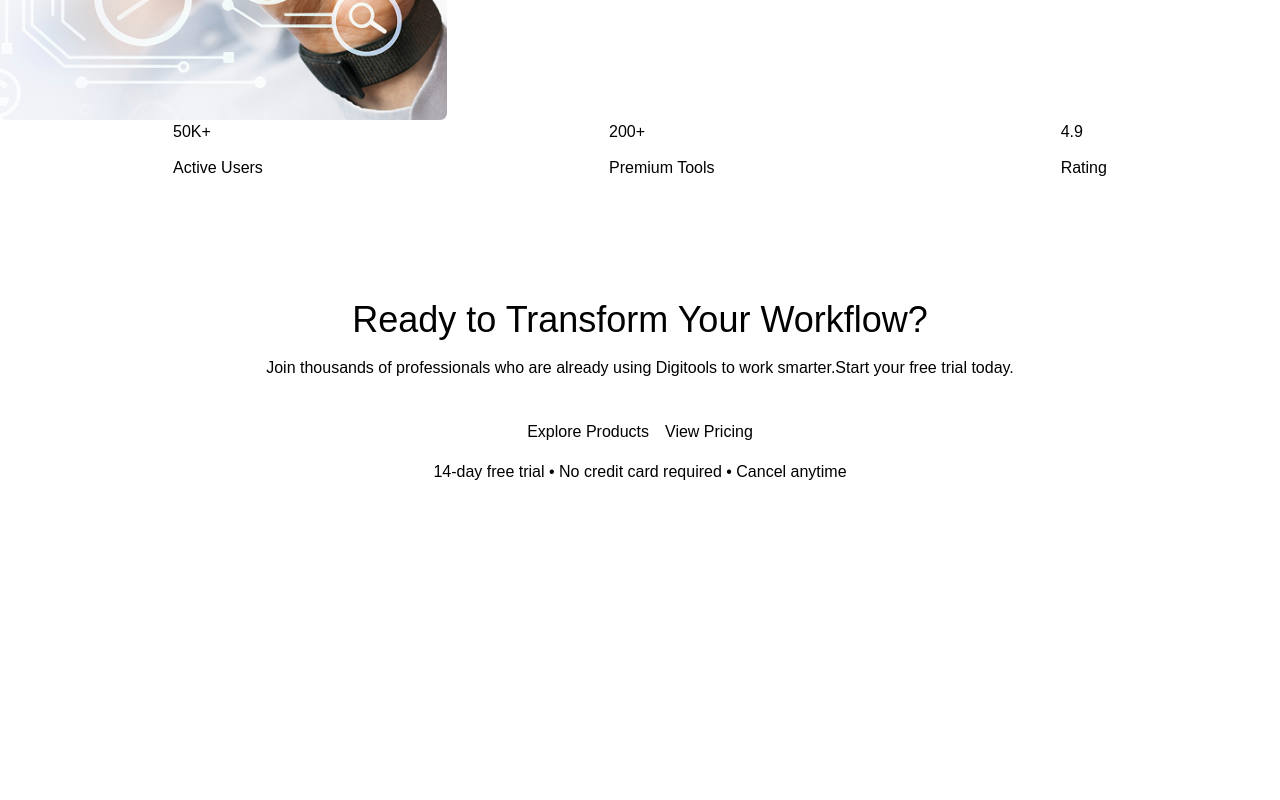
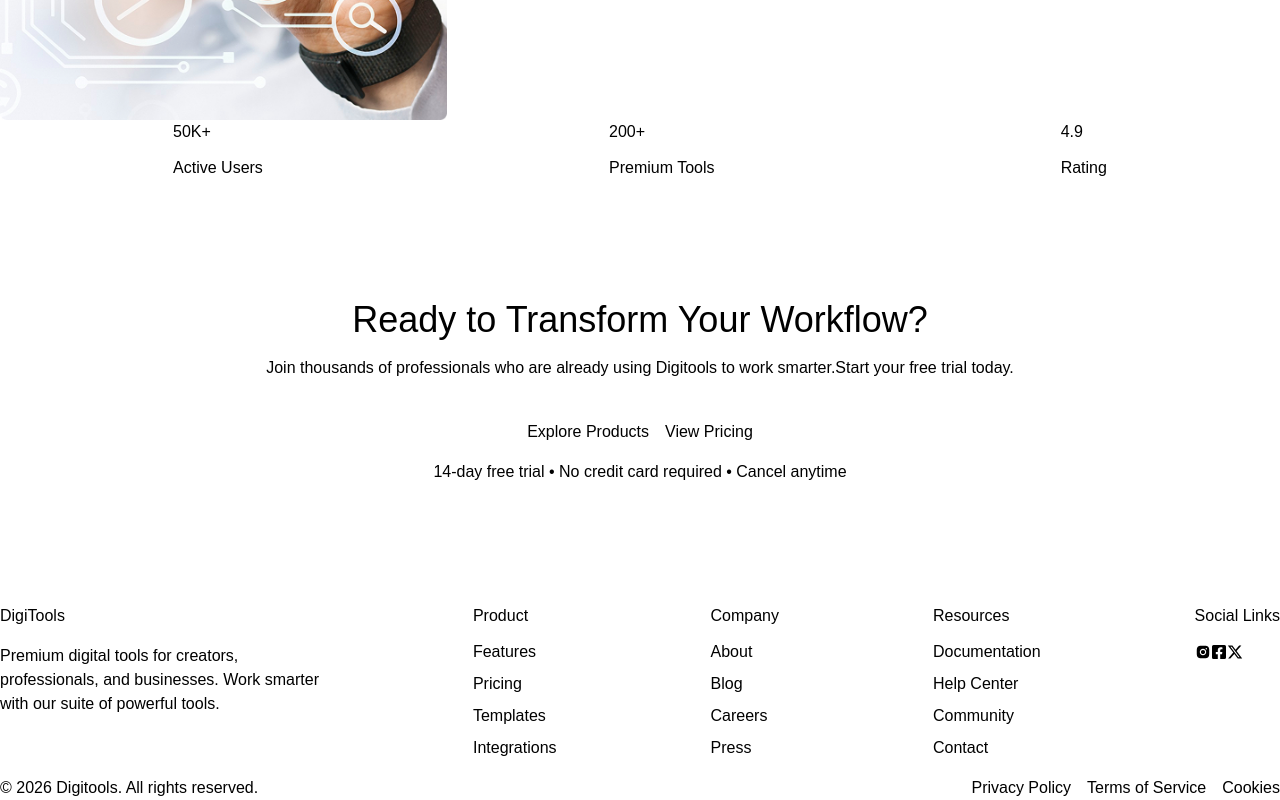
Before and after one commit to rakoon19/assignment-6, a React (Vite) app: page / in a window 1280 px wide. Shown: the part 480-1280 px from the top of the page. Before the commit the page ends 1084 px from the top, so only its background shows below. Built offline with nearby package versions, Linux system fonts and the light colour scheme.

Commit message:
added footer

```diff
--- /dev/null
+++ b/JSON/footerlink.json
@@ -0,0 +1,32 @@
+[
+  {
+    "id": 1,
+    "header": "Product",
+    "links": [
+      { "id": 101, "name": "Features", "path": "/features" },
+      { "id": 102, "name": "Pricing", "path": "/pricing" },
+      { "id": 103, "name": "Templates", "path": "/templates" },
+      { "id": 104, "name": "Integrations", "path": "/integrations" }
+    ]
+  },
+  {
+    "id": 2,
+    "header": "Company",
+    "links": [
+      { "id": 201, "name": "About", "path": "/about" },
+      { "id": 202, "name": "Blog", "path": "/blog" },
+      { "id": 203, "name": "Careers", "path": "/careers" },
+      { "id": 204, "name": "Press", "path": "/press" }
+    ]
+  },
+  {
+    "id": 3,
+    "header": "Resources",
+    "links": [
+      { "id": 301, "name": "Documentation", "path": "/docs" },
+      { "id": 302, "name": "Help Center", "path": "/help" },
+      { "id": 303, "name": "Community", "path": "/community" },
+      { "id": 304, "name": "Contact", "path": "/contact" }
+    ]
+  }
+]
--- a/package.json
+++ b/package.json
@@ -13,6 +13,7 @@
     "@tailwindcss/vite": "^4.2.2",
     "react": "^19.2.4",
     "react-dom": "^19.2.4",
+    "react-icons": "^5.6.0",
     "tailwindcss": "^4.2.2"
   },
   "devDependencies": {
--- a/src/App.jsx
+++ b/src/App.jsx
@@ -4,6 +4,7 @@
 import Hero from './Components/Hero/Hero'
 import About from './Components/About/About'
 import Testimonial from './Components/Testimonial/Testimonial'
+import Footer from './Components/Footer/Footer'
 
 
 function App() {
@@ -19,7 +20,7 @@
     <Pricing></Pricing>
     <PricingCard></PricingCard> */}
     <Testimonial></Testimonial>
-    {/* <Footer></Footer> */}
+    <Footer></Footer>
     </>
   )
 }
--- /dev/null
+++ b/src/Components/Footer/Copyright.jsx
@@ -0,0 +1,16 @@
+
+
+const Copyright = () => {
+    return (
+        <div className="flex justify-between">
+            <p>© 2026 Digitools. All rights reserved.</p>
+            <ul className="flex justify-between gap-4">
+                <li><a href="#">Privacy Policy</a></li>
+                <li><a href="#">Terms of Service</a></li>
+                <li><a href="#">Cookies</a></li>
+            </ul>
+        </div>
+    );
+};
+
+export default Copyright;
--- /dev/null
+++ b/src/Components/Footer/Footer.jsx
@@ -0,0 +1,13 @@
+import Copyright from "./Copyright";
+import FooterPaths from "./FooterPaths";
+
+const Footer = () => {
+    return (
+        <div className="space-y-4">
+            <FooterPaths></FooterPaths>
+            <Copyright></Copyright>
+        </div>
+    );
+};
+
+export default Footer;
--- /dev/null
+++ b/src/Components/Footer/FooterLink.jsx
@@ -0,0 +1,16 @@
+
+
+const FooterLink = ({ item }) => {
+    const header = item.header;
+    const links = item.links;
+    return (
+        <div className='flex flex-col gap-3'>
+            <h1> { header }</h1>
+            <ul className="flex flex-col gap-2">
+                { links.map((link) => (<li><a href={ link.path }>{link.name}</a></li>))}
+            </ul>
+        </div>
+    );
+};
+
+export default FooterLink;
--- /dev/null
+++ b/src/Components/Footer/FooterPaths.jsx
@@ -0,0 +1,26 @@
+import React from 'react';
+import SocialLinks from './SocialLinks';
+import footerlink from '../../../JSON/footerlink.json'
+import FooterLink from './FooterLink';
+
+const FooterPaths = () => {
+    return (
+        <div className='flex justify-between self-center'>
+
+            <div className='flex flex-col gap-4'>
+                <h2>DigiTools</h2>
+                <p>Premium digital tools for creators,<br /> professionals, and businesses. Work smarter <br /> with our suite of powerful tools.</p>
+            </div>
+
+            { footerlink.map((item) => (<FooterLink item={ item } key={ item.id }></FooterLink>))}
+
+            <div className='flex flex-col gap-4'>
+                <h2>Social Links</h2>
+                <SocialLinks></SocialLinks>
+            </div>
+
+        </div>
+    );
+};
+
+export default FooterPaths;
--- /dev/null
+++ b/src/Components/Footer/SocialLinks.jsx
@@ -0,0 +1,15 @@
+import { AiFillInstagram } from "react-icons/ai";
+import { FaFacebookSquare } from "react-icons/fa";
+import { FaXTwitter } from "react-icons/fa6";
+
+const SocialLinks = () => {
+    return (
+        <div className='flex'>
+            <AiFillInstagram />
+            <FaFacebookSquare />
+            <FaXTwitter />
+        </div>
+    );
+};
+
+export default SocialLinks;
```
Also changed, not shown: 1 other file (tests, documents, lock files or other folders).
